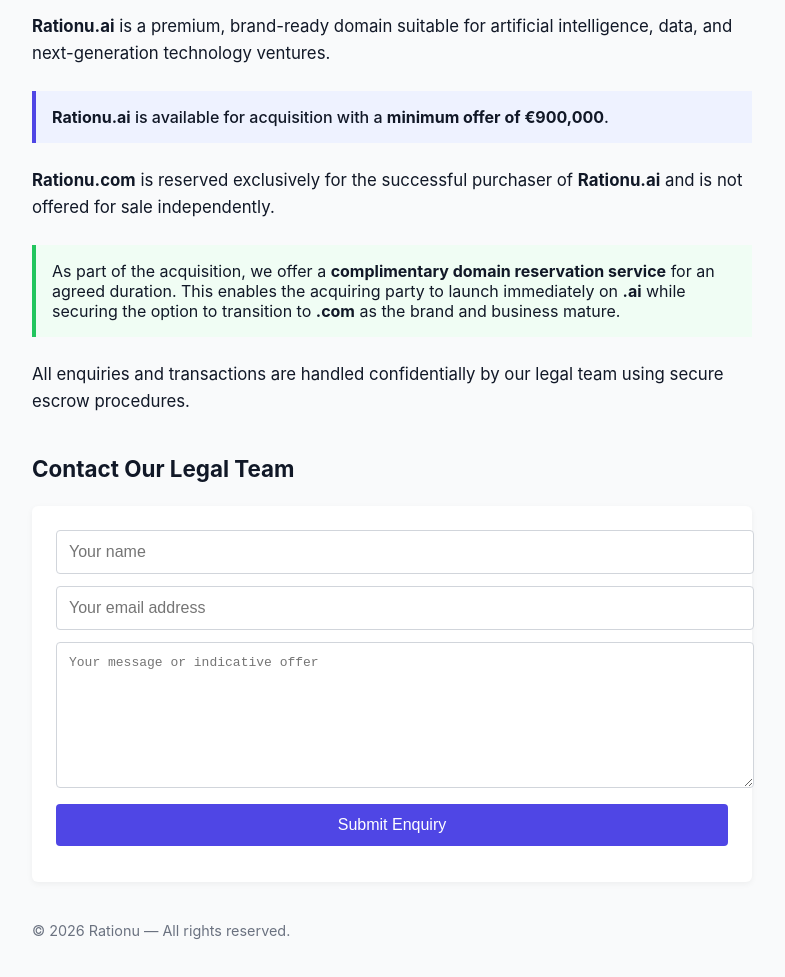
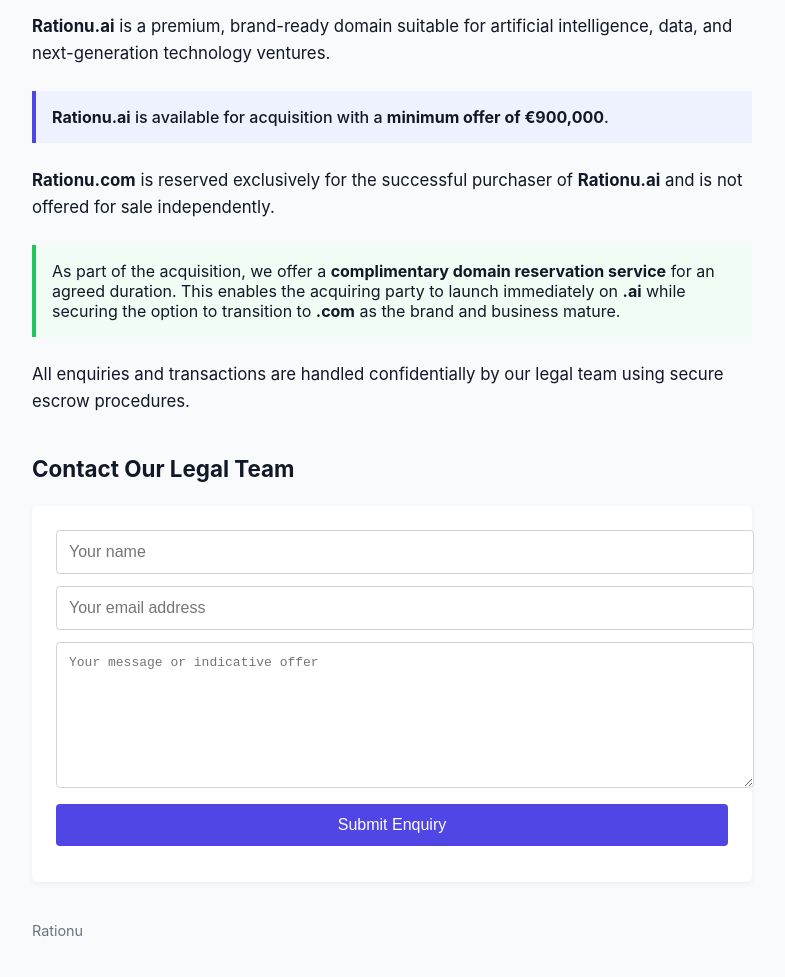
Before and after one commit to mydeliveries/rationu, a plain HTML site: page index.html in a window 1280 px wide. Shown: the part 109-1086 px from the top of the page, without its empty margins (248-1033 px from the left). Drawn offline with Linux system fonts and the light colour scheme.

Commit message:
Modify footer text in index.html
Updated footer to remove copyright year.

```diff
--- a/index.html
+++ b/index.html
@@ -135,7 +135,7 @@
     </form>
 
     <footer>
-      © 2026 Rationu — All rights reserved.
+      Rationu
     </footer>
   </div>
 </body>
```
